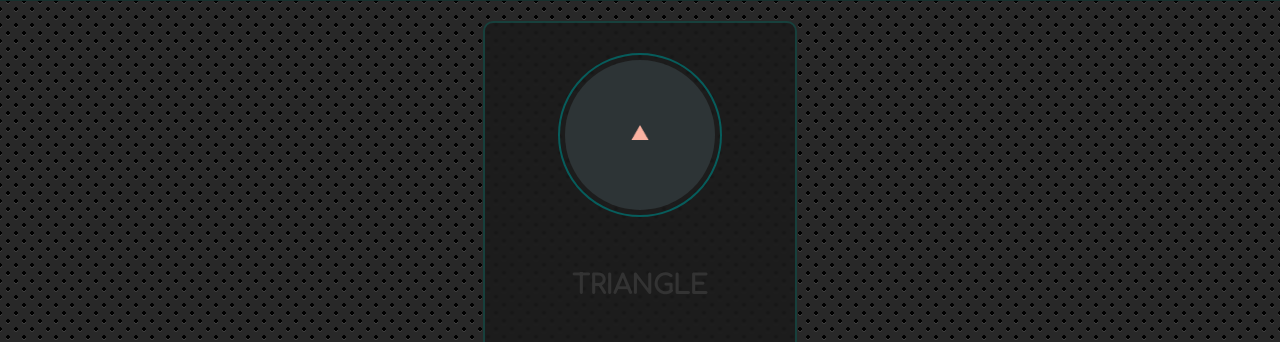
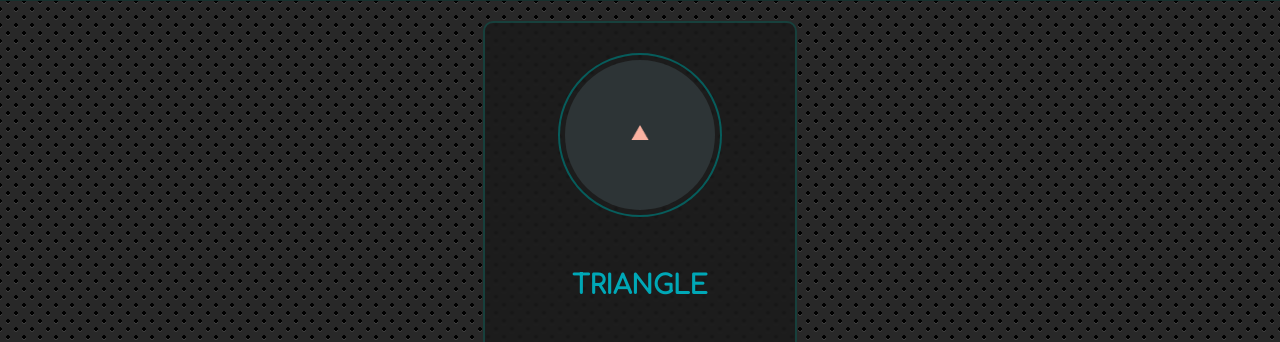
Before and after one commit to MattCSmith/AN24, a website: page index.html in a window 1280 px wide. Shown: the part 87-429 px from the top of the page. Drawn offline with nearby package versions, Linux system fonts and the light colour scheme; a web font is replaced by a local one.

Commit message:
Style Tweak

```diff
--- a/styles.css
+++ b/styles.css
@@ -131,16 +131,14 @@ ul {
     display: flex;
     font-size: 1.4rem;
     font-weight: 600;
-    color: var(--main-deep);
     text-transform: uppercase;
     flex-grow: 1;
 }
 
 .art-title h3 {
-    margin: auto
+    margin: auto;
+    color: var(--main-deep);
 }
-
-
 
 .author a { text-transform: uppercase;
     padding: 10px;
```
